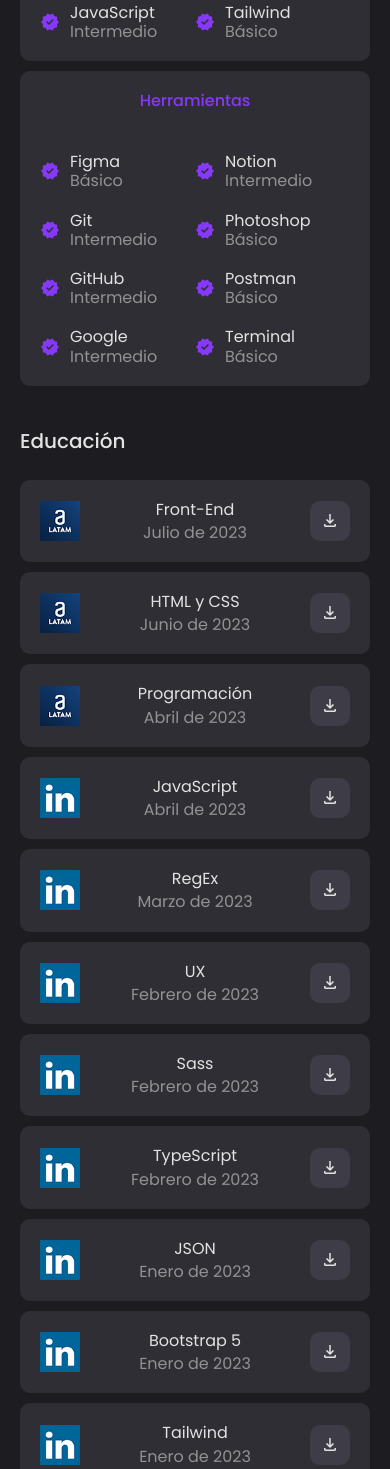
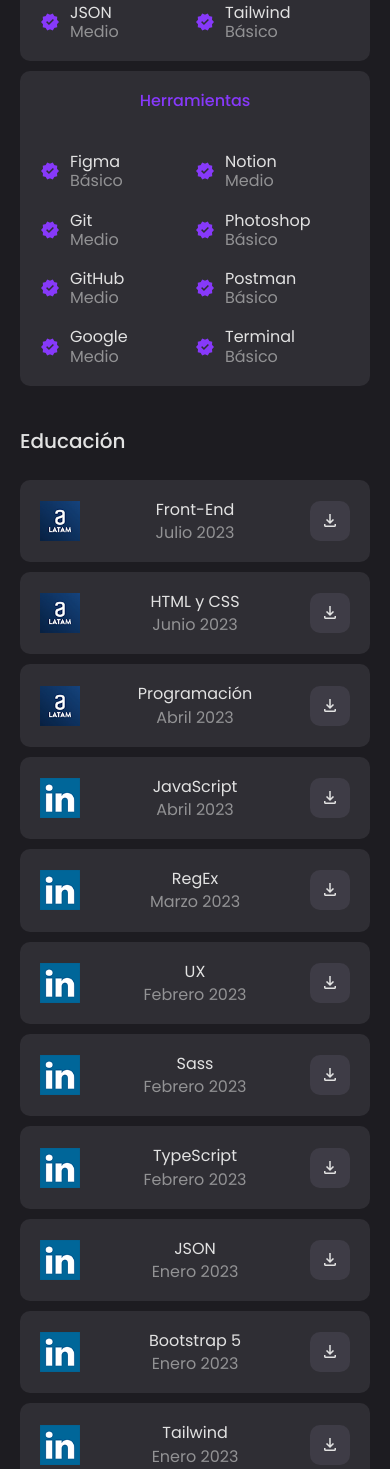
Before and after one commit to jsovandoarriagada/portfolio.js, a website: page index.html in a window 390 px wide. Shown: the part 1628-3097 px from the top of the page. Drawn offline with nearby package versions, Linux system fonts and the light colour scheme.

```diff
--- a/assets/data/courses.json
+++ b/assets/data/courses.json
@@ -5,56 +5,56 @@
         "platform": "./assets/img/education/alura.webp",
         "platformName": "Alura Latam",
         "name": "Front-End",
-        "date": "Julio de 2023",
+        "date": "Julio 2023",
         "certificate": "./assets/img/education/download/front-end.webp"
       },
       {
         "platform": "./assets/img/education/alura.webp",
         "platformName": "Alura Latam",
         "name": "HTML y CSS",
-        "date": "Junio de 2023",
+        "date": "Junio 2023",
         "certificate": "./assets/img/education/download/html-and-css.webp"
       },
       {
         "platform": "./assets/img/education/alura.webp",
         "platformName": "Alura Latam",
         "name": "Programación",
-        "date": "Abril de 2023",
+        "date": "Abril 2023",
         "certificate": "./assets/img/education/download/principiante-en-programacion.webp"
       },
       {
         "platform": "./assets/img/education/linkedin.webp",
         "platformName": "LinkedIn Learning",
         "name": "JavaScript",
-        "date": "Abril de 2023",
+        "date": "Abril 2023",
         "certificate": "./assets/img/education/download/become-a-javascript-developer.webp"
       },
       {
         "platform": "./assets/img/education/linkedin.webp",
         "platformName": "LinkedIn Learning",
         "name": "RegEx",
-        "date": "Marzo de 2023",
+        "date": "Marzo 2023",
         "certificate": "./assets/img/education/download/learning-regular-expressions.webp"
       },
       {
         "platform": "./assets/img/education/linkedin.webp",
         "platformName": "LinkedIn Learning",
         "name": "UX",
-        "date": "Febrero de 2023",
+        "date": "Febrero 2023",
         "certificate": "./assets/img/education/download/become-a-user-experience-designer.webp"
       },
       {
         "platform": "./assets/img/education/linkedin.webp",
         "platformName": "LinkedIn Learning",
         "name": "Sass",
-        "date": "Febrero de 2023",
+        "date": "Febrero 2023",
         "certificate": "./assets/img/education/download/sass-essential-training.webp"
       },
       {
         "platform": "./assets/img/education/linkedin.webp",
         "platformName": "LinkedIn Learning",
         "name": "TypeScript",
-        "date": "Febrero de 2023",
+        "date": "Febrero 2023",
         "certificate": "./assets/img/education/download/typescript-essential-training.webp"
       }
     ],
@@ -63,55 +63,55 @@
         "platform": "./assets/img/education/linkedin.webp",
         "platformName": "LinkedIn Learning",
         "name": "JSON",
-        "date": "Enero de 2023",
+        "date": "Enero 2023",
         "certificate": "./assets/img/education/download/json-essential-training.webp"
       },
       {
         "platform": "./assets/img/education/linkedin.webp",
         "name": "Bootstrap 5",
-        "date": "Enero de 2023",
+        "date": "Enero 2023",
         "certificate": "./assets/img/education/download/bootstrap-5-essential-training.webp"
       },
       {
         "platform": "./assets/img/education/linkedin.webp",
         "platformName": "LinkedIn Learning",
         "name": "Tailwind",
-        "date": "Enero de 2023",
+        "date": "Enero 2023",
         "certificate": "./assets/img/education/download/tailwind-css-3-essential-training.webp"
       },
       {
         "platform": "./assets/img/education/linkedin.webp",
         "platformName": "LinkedIn Learning",
         "name": "Front-End",
-        "date": "Enero de 2023",
+        "date": "Enero 2023",
         "certificate": "./assets/img/education/download/explore-a-career-in-front-end-web-development.webp"
       },
       {
         "platform": "./assets/img/education/udemy.webp",
         "platformName": "Udemy",
         "name": "CSS Avanzado",
-        "date": "Enero de 2023",
+        "date": "Enero 2023",
         "certificate": "./assets/img/education/download/advanced-css-and-sass.webp"
       },
       {
         "platform": "./assets/img/education/coderhouse.webp",
         "platformName": "Coderhouse",
         "name": "React JS",
-        "date": "Septiembre de 2022",
+        "date": "Septiembre 2022",
         "certificate": "./assets/img/education/download/react-js.webp"
       },
       {
         "platform": "./assets/img/education/coderhouse.webp",
         "platformName": "Coderhouse",
         "name": "JavaScript",
-        "date": "Julio de 2022",
+        "date": "Julio 2022",
         "certificate": "./assets/img/education/download/javascript.webp"
       },
       {
         "platform": "./assets/img/education/coderhouse.webp",
         "platformName": "Coderhouse",
         "name": "Desarrollo Web",
-        "date": "Mayo de 2022",
+        "date": "Mayo 2022",
         "certificate": "./assets/img/education/download/desarrollo-web.webp"
       }
     ]
--- a/assets/data/repository.json
+++ b/assets/data/repository.json
@@ -8,7 +8,7 @@
       "technologies": "HTML, CSS y JS",
       "repository": "https://github.com/jsovandoarriagada/dataexpert",
       "deployment": "https://jsovandoarriagada.github.io/dataexpert",
-      "date": "Julio de 2023",
+      "date": "Julio 2023",
       "resolution": "Responsive",
       "status": "Finalizado",
       "type": "Página Web"
@@ -21,7 +21,7 @@
       "technologies": "HTML, Sass y JS",
       "repository": "https://github.com/jsovandoarriagada/crimson-games",
       "deployment": "https://jsovandoarriagada.github.io/crimson-games",
-      "date": "Junio de 2023",
+      "date": "Junio 2023",
       "resolution": "Responsive",
       "status": "En Desarrollo",
       "type": "Challenge ONE"
@@ -34,7 +34,7 @@
       "technologies": "HTML, Sass y JS",
       "repository": "https://github.com/jsovandoarriagada/portfolio.js",
       "deployment": "https://jsovandoarriagada.github.io/portfolio.js",
-      "date": "Junio de 2023",
+      "date": "Junio 2023",
       "resolution": "Responsive",
       "status": "En Desarrollo",
       "type": "Challenge ONE"
@@ -47,7 +47,7 @@
       "technologies": "HTML, CSS y JS",
       "repository": "https://github.com/jsovandoarriagada/cipher",
       "deployment": "https://jsovandoarriagada.github.io/cipher",
-      "date": "Mayo de 2023",
+      "date": "Mayo 2023",
       "resolution": "Responsive",
       "status": "Finalizado",
       "type": "Challenge ONE"
@@ -60,7 +60,7 @@
       "technologies": "HTML y Sass",
       "repository": "https://github.com/jsovandoarriagada/battle.net",
       "deployment": "https://jsovandoarriagada.github.io/battle.net",
-      "date": "Mayo de 2022",
+      "date": "Mayo 2022",
       "resolution": "Responsive",
       "status": "Finalizado",
       "type": "Proyecto Final"
@@ -73,7 +73,7 @@
       "technologies": "HTML y Sass",
       "repository": "https://github.com/jsovandoarriagada/blizzard-launcher",
       "deployment": "https://jsovandoarriagada.github.io/blizzard-launcher",
-      "date": "Abril de 2022",
+      "date": "Abril 2022",
       "resolution": "Responsive",
       "status": "Finalizado",
       "type": "Idea/Boceto"
@@ -86,7 +86,7 @@
       "technologies": "HTML y CSS",
       "repository": "https://github.com/jsovandoarriagada/battle-for-azerotht",
       "deployment": "https://jsovandoarriagada.github.io/battle-for-azeroth",
-      "date": "Marzo de 2022",
+      "date": "Marzo 2022",
       "resolution": "Sólo 1080p",
       "status": "Finalizado",
       "type": "Idea/Boceto"
@@ -99,7 +99,7 @@
       "technologies": "HTML y CSS",
       "repository": "https://github.com/jsovandoarriagada/new-super-mario-bros",
       "deployment": "https://jsovandoarriagada.github.io/new-super-mario-bros",
-      "date": "Marzo de 2022",
+      "date": "Marzo 2022",
       "resolution": "Sólo 1080p",
       "status": "Finalizado",
       "type": "Idea/Boceto"
--- a/assets/data/skillsets.json
+++ b/assets/data/skillsets.json
@@ -6,26 +6,26 @@
       },
       [
         {
-          "name": "Bootstrap",
-          "level": "Intermedio"
-        },
-        {
           "name": "CSS",
-          "level": "Intermedio"
+          "level": "Medio"
         },
         {
           "name": "HTML",
-          "level": "Intermedio"
+          "level": "Medio"
         },
         {
-          "name": "JavaScript",
-          "level": "Intermedio"
+          "name": "JS",
+          "level": "Medio"
+        },
+        {
+          "name": "JSON",
+          "level": "Medio"
         }
       ],
       [
         {
-          "name": "JSON",
-          "level": "Intermedio"
+          "name": "Next.js",
+          "level": "Básico"
         },
         {
           "name": "React",
@@ -33,7 +33,7 @@
         },
         {
           "name": "Sass",
-          "level": "Intermedio"
+          "level": "Medio"
         },
         {
           "name": "Tailwind",
@@ -52,21 +52,21 @@
         },
         {
           "name": "Git",
-          "level": "Intermedio"
+          "level": "Medio"
         },
         {
           "name": "GitHub",
-          "level": "Intermedio"
+          "level": "Medio"
         },
         {
           "name": "Google",
-          "level": "Intermedio"
+          "level": "Medio"
         }
       ],
       [
         {
           "name": "Notion",
-          "level": "Intermedio"
+          "level": "Medio"
         },
         {
           "name": "Photoshop",
--- a/assets/scss/components/_nav.scss
+++ b/assets/scss/components/_nav.scss
@@ -35,7 +35,7 @@
   &__mobile {
     @extend %default-transition;
     @include colors($gray-dark, $gray-light);
-    @include dimensions(28rem, auto);
+    @include dimensions(24rem, auto);
     display: none !important;
     min-height: 100vh;
     position: fixed;
--- a/assets/scss/components/_project.scss
+++ b/assets/scss/components/_project.scss
@@ -15,7 +15,7 @@
   }
 
   &__top {
-    @include flex-direction(column, 1rem);
+    @include flex-direction(column, 2rem);
 
     .project__header {
       @include flex-direction(row, 0);
```
Also changed, not shown: assets/css/main.css.
